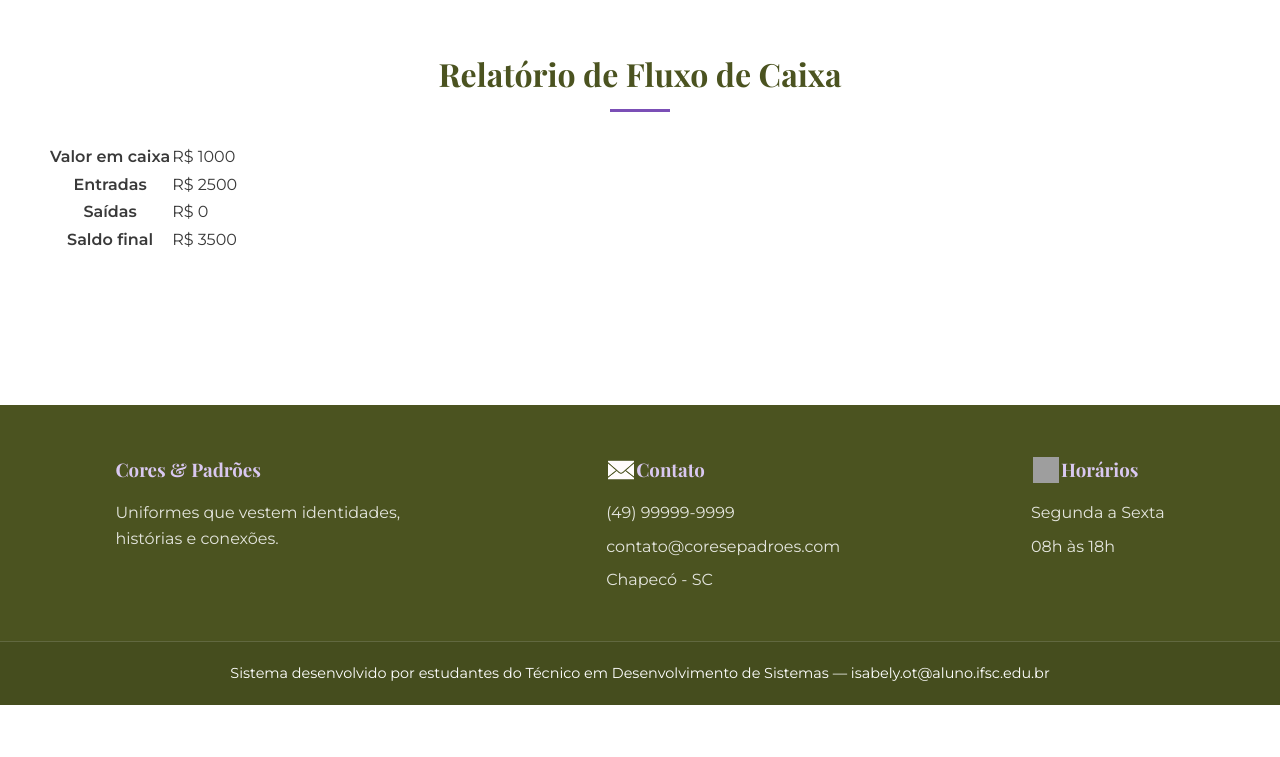
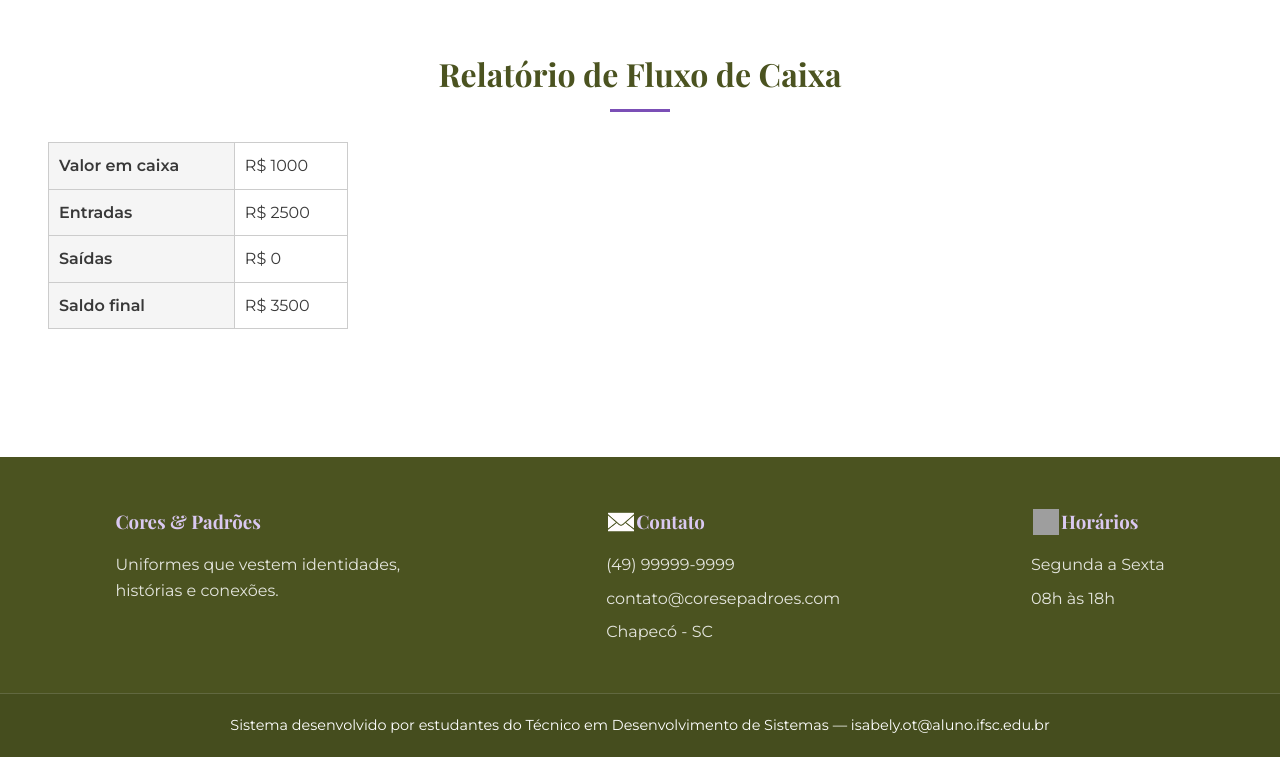
Before and after one commit to isabelytrevisan/2026-1-isabelytrevisan, a PHP site: page /caixa/fluxo-de-caixa.html in a window 1280 px wide. Shown: the part 95-852 px from the top of the page. Before the commit the page ends 800 px from the top, so only its background shows below. Run offline with PHP 8.4, Linux system fonts and the light colour scheme; some web fonts are replaced; grey boxes are pictures that could not be loaded.

Commit message:
Update styles.css

```diff
--- a/site_uniformes/styles.css
+++ b/site_uniformes/styles.css
@@ -957,3 +957,19 @@ select.campo-filtro{
     color: rgb(255, 0, 0);
     transform: translateY(-2px);
 }
+
+.resumo {
+    width: 300px;
+    border-collapse: collapse;
+}
+
+.resumo th,
+.resumo td {
+    border: 1px solid #ccc;
+    padding: 10px;
+}
+
+.resumo th {
+    background: #f5f5f5;
+    text-align: left;
+}
```
